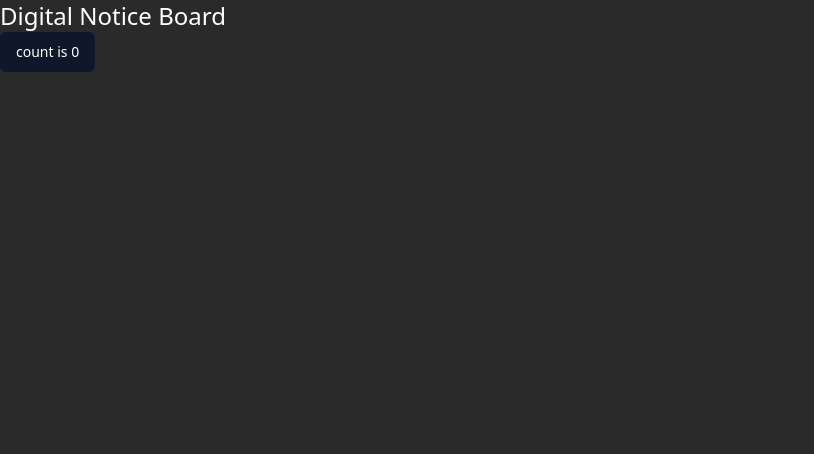
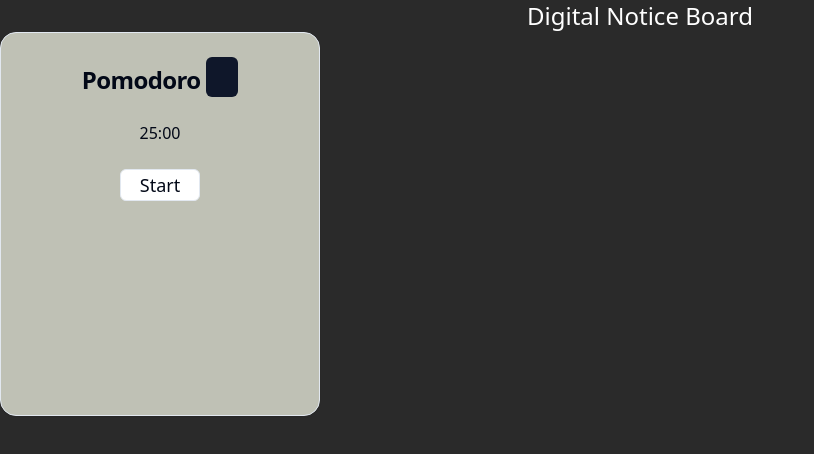
Before and after one commit to Priyansh-14/HyperVergeChromeExtension, a React (Vite) app: page / in a window 1280 px wide. Shown: the top 454 px of the page, without its empty margins (0-814 px from the left). Built offline with nearby package versions, Linux system fonts and the light colour scheme.

Commit message:
Pomodoro card with timer

```diff
--- a/src/App.tsx
+++ b/src/App.tsx
@@ -1,20 +1,13 @@
-import { useState } from "react";
-import { Button } from "./components/ui/button";
+import PomodoroTimer from "./components/widgets/PomodoroTimer";
 
 function App() {
-  const [count, setCount] = useState(0);
 
   return (
     <div className="bg-[#2a2a2a] h-screen">
-      <h1 className="text-white text-2xl mx-auto">Digital Notice Board</h1>
+      <h1 className="text-white text-2xl mx-auto text-center">Digital Notice Board</h1>
       <div className="card text-green-700">
-        <Button
-          className="text-white"
-          onClick={() => setCount((count) => count + 1)}
-        >
-          count is {count}
-        </Button>
       </div>
+      <PomodoroTimer />
     </div>
   );
 }
--- /dev/null
+++ b/src/components/Stopwatch.tsx
@@ -0,0 +1,50 @@
+import { useCallback, useEffect, useState } from "react";
+
+interface StopwatchProps {
+    minutes: number;
+    isRunning: boolean;
+}
+
+const Stopwatch: React.FC<StopwatchProps> = ({ minutes, isRunning }) => {
+    const [countDownTime, setCountDownTime] = useState({
+        minutes,
+        seconds: 0,
+    });
+    const getTimeDifference = useCallback((endTime: number) => {
+        const currentTime = new Date().getTime();
+        const timeDifference = endTime - currentTime;
+        const minutes = Math.floor((timeDifference % (60 * 60 * 1000)) / (1000 * 60));
+        const seconds = Math.floor((timeDifference % (60 * 1000)) / 1000);
+
+        if (timeDifference < 0) {
+            setCountDownTime({
+                minutes: 0,
+                seconds: 0,
+            });
+        } else {
+            setCountDownTime({
+                minutes,
+                seconds,
+            });
+        }
+    }, []);
+
+    useEffect(() => {
+        if (isRunning) {
+            const countDownDate = new Date().getTime() + minutes * 60 * 1000;
+
+            const interval = setInterval(() => {
+                getTimeDifference(countDownDate);
+            }, 1000);
+
+            return () => clearInterval(interval);
+        }
+    }, [isRunning, minutes, getTimeDifference]);
+
+    return (
+        <div className="flex items-center justify-center">
+            <p>{String(countDownTime.minutes).padStart(2, '0')}:{String(countDownTime.seconds).padStart(2, '0')}</p>
+        </div>
+    );
+};
+export default Stopwatch;
--- /dev/null
+++ b/src/components/ui/card.tsx
@@ -0,0 +1,80 @@
+import { cn } from "@/lib/utils"
+import * as React from "react"
+
+
+
+const Card = React.forwardRef<
+  HTMLDivElement,
+  React.HTMLAttributes<HTMLDivElement>
+>(({ className, ...props }, ref) => (
+  <div
+    ref={ref}
+    className={cn(
+      "rounded-lg border bg-card text-card-foreground shadow-sm",
+      className
+    )}
+    {...props}
+  />
+))
+Card.displayName = "Card"
+
+const CardHeader = React.forwardRef<
+  HTMLDivElement,
+  React.HTMLAttributes<HTMLDivElement>
+>(({ className, ...props }, ref) => (
+  <div
+    ref={ref}
+    className={cn("flex flex-col space-y-1.5 p-6", className)}
+    {...props}
+  />
+))
+CardHeader.displayName = "CardHeader"
+
+const CardTitle = React.forwardRef<
+  HTMLParagraphElement,
+  React.HTMLAttributes<HTMLHeadingElement>
+>(({ className, ...props }, ref) => (
+  <h3
+    ref={ref}
+    className={cn(
+      "text-2xl font-semibold leading-none tracking-tight",
+      className
+    )}
+    {...props}
+  />
+))
+CardTitle.displayName = "CardTitle"
+
+const CardDescription = React.forwardRef<
+  HTMLParagraphElement,
+  React.HTMLAttributes<HTMLParagraphElement>
+>(({ className, ...props }, ref) => (
+  <p
+    ref={ref}
+    className={cn("text-sm text-muted-foreground", className)}
+    {...props}
+  />
+))
+CardDescription.displayName = "CardDescription"
+
+const CardContent = React.forwardRef<
+  HTMLDivElement,
+  React.HTMLAttributes<HTMLDivElement>
+>(({ className, ...props }, ref) => (
+  <div ref={ref} className={cn("p-6 pt-0", className)} {...props} />
+))
+CardContent.displayName = "CardContent"
+
+const CardFooter = React.forwardRef<
+  HTMLDivElement,
+  React.HTMLAttributes<HTMLDivElement>
+>(({ className, ...props }, ref) => (
+  <div
+    ref={ref}
+    className={cn("flex items-center p-6 pt-0", className)}
+    {...props}
+  />
+))
+CardFooter.displayName = "CardFooter"
+
+export { Card, CardHeader, CardFooter, CardTitle, CardDescription, CardContent }
--- /dev/null
+++ b/src/components/widgets/PomodoroTimer.tsx
@@ -0,0 +1,30 @@
+import { useState } from "react";
+import Stopwatch from "../Stopwatch"
+import { Button } from "../ui/button"
+import { Card, CardContent, CardDescription, CardFooter, CardHeader, CardTitle } from "../ui/card"
+
+const PomodoroTimer = () => {
+    const [isRunning, setIsRunning] = useState(false);
+    const [minutes, setMinutes] = useState(25); // Default to 25 minutes
+
+    const handleStart = () => {
+        setIsRunning(true);
+    };
+
+    return (
+        <Card className="w-80 aspect-[10/12] rounded-2xl bg-[#bfc1b5] relative">
+            <CardHeader>
+                <CardTitle className="text-center">Pomodoro <Button></Button></CardTitle>
+                <CardDescription className="hidden">A Pomodoro Timer</CardDescription>
+            </CardHeader>
+            <CardContent>
+                <Stopwatch minutes={minutes} isRunning={isRunning} />
+            </CardContent>
+            <CardFooter className="flex items-center justify-center ">
+                <Button onClick={handleStart} variant="outline" className="w-20 h-8"><p className="text-lg">Start</p></Button>
+            </CardFooter>
+        </Card>
+    )
+}
+
+export default PomodoroTimer
```
